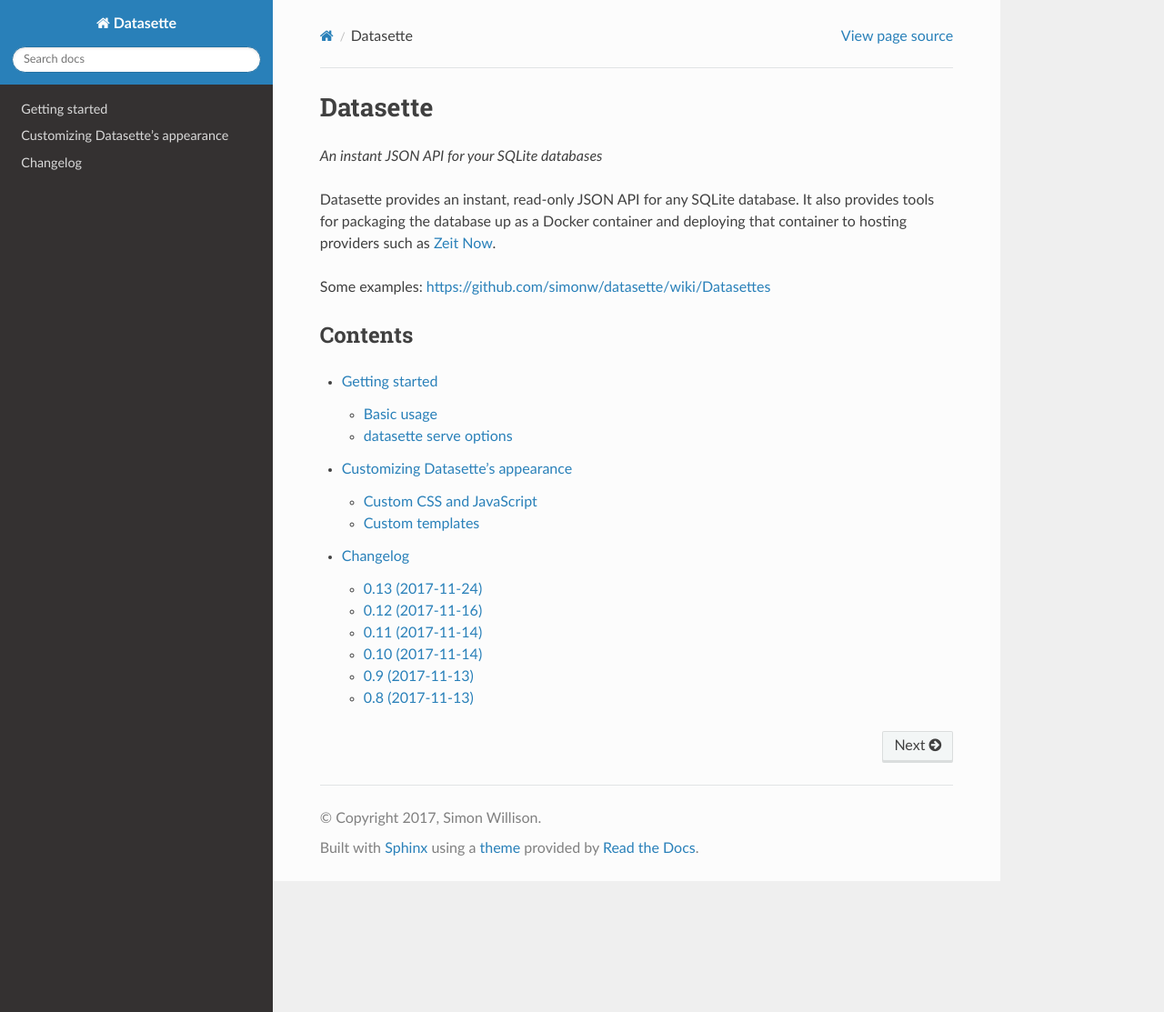
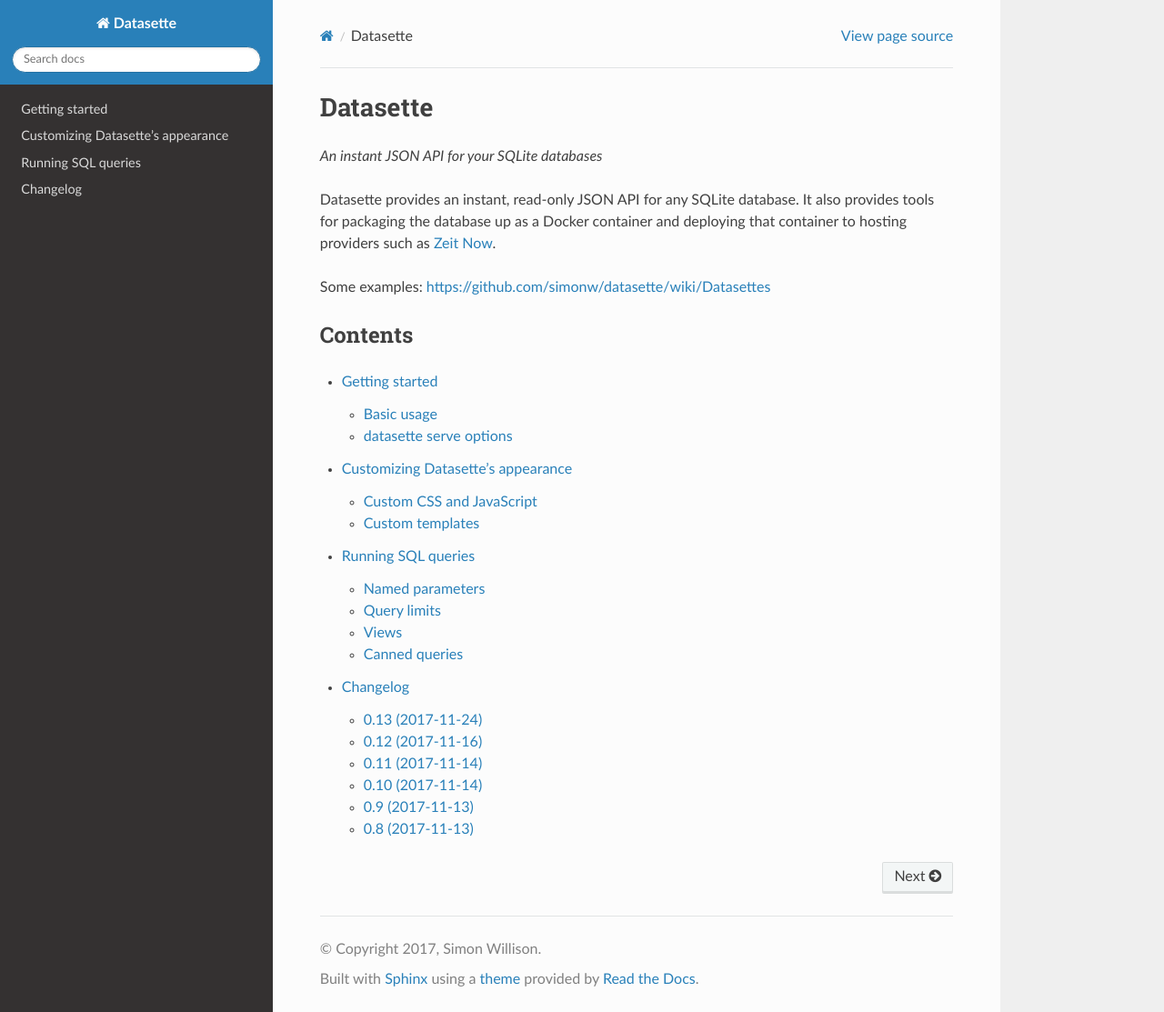
Before and after one commit to simonw/datasette, a Sphinx documentation site: the page built from docs/index.rst, in a window 1280 px wide and 1113 px high. Shown: the whole window at 91% size. Built offline with Sphinx 7.4.7 and the Read the Docs theme 2.0.0, drawn with Linux system fonts in a browser that asks for light colours; some of the changed lines change nothing that is shown.

Commit message:
Documentation for custom SQL queries
http://datasette.readthedocs.io/en/latest/sql_queries.html

Closes #20

```diff
--- a/docs/index.rst
+++ b/docs/index.rst
@@ -18,6 +18,7 @@
 
    getting_started
    custom_templates
+   sql_queries
    changelog
 
 .. _Zeit Now: https://zeit.co/now
--- /dev/null
+++ b/docs/sql_queries.rst
@@ -0,0 +1,117 @@
+Running SQL queries
+===================
+
+Datasette treats SQLite database files as read-only and immutable. This means it
+is not possible to execute INSERT or UPDATE statements using Datasette, which
+allows us to expose SELECT statements to the outside world without needing to
+worry about SQL injection attacks.
+
+The easiest way to execute custom SQL against Datasette is through the web UI.
+The database index page includes a SQL editor that lets you run any SELECT query
+you like. You can also construct queries using the filter interface on the
+tables page, then click "View and edit SQL" to open that query in the cgustom
+SQL editor.
+
+Any Datasette SQL query is reflected in the URL of the page, allowing you to
+bookmark them, share them with others and navigate through previous queries
+using your browser back button.
+
+You can also retrieve the results of any query as JSON by adding ``.json`` to
+the base URL.
+
+Named parameters
+----------------
+
+Datasette has special support for SQLite named parameters. Consider a SQL query
+like this::
+
+    select * from Street_Tree_List
+    where "PermitNotes" like :notes
+    and "qSpecies" = :species
+
+If you execute this query using the custom query editor, Datasette will extract
+the two named parameters and use them to construct form fields for you to
+provide values.
+
+You can also provide values for these fields by constructing a URL::
+
+    /mydatabase?sql=select...&species=44
+
+SQLite string escaping rules will be applied to values passed using named
+parameters - they will be wrapped in quotes and their content will be correctly
+escaped.
+
+Datasette disallows custom SQL containing the string PRAGMA, as SQLite pragma
+statements can be used to change database settings at runtime. If you need to
+include the string "pragma" in a query you can do so safely using a named
+parameter.
+
+Query limits
+------------
+
+To prevent rogue, long-running queries from making a Datasette instance
+inaccessible to other users, Datasette imposes some limits on the SQL that you
+can execute.
+
+By default, queries have a time limit of one second. If a query takes longer
+than this to run Datasette will terminate the query and return an error.
+
+If this time limit is too short for you, you can customize it using the
+``sql_time_limit_ms`` option - for example, to increase it to 3.5 seconds::
+
+    datasette mydatabase.db --sql_time_limit_ms=3500
+
+Datasette returns a maximum of 1,000 rows of data at a time. If you execute a
+query that returns more than 1,000 rows, Datasette will return the first 1,000
+and include a warning that the result set has been truncated. You can use
+OFFSET/LIMIT or other methods in your SQL to implement pagination if you need to
+return more than 1,000 rows.
+
+Views
+-----
+
+If you want to bundle some pre-written SQL queries with your Datasette-hosted
+database you can do so in two ways. The first is to include SQL views in your
+database - Datasette will then list those views on your database index page.
+
+The easiest way to create views is with the SQLite command-line interface::
+
+    $ sqlite3 sf-trees.db
+    SQLite version 3.19.3 2017-06-27 16:48:08
+    Enter ".help" for usage hints.
+    sqlite> CREATE VIEW demo_view AS select qSpecies from Street_Tree_List;
+    <CTRL+D>
+
+Canned queries
+--------------
+
+As an alternative to adding views to your database, you can define canned
+queries inside your ``metadata.json`` file. Here's an example::
+
+    {
+        "databases": {
+           "sf-trees": {
+               "queries": {
+                   "just_species": "select qSpecies from Street_Tree_List"
+               }
+           }
+        }
+    }
+
+Then run datasette like this::
+
+    datasette sf-trees.db -m metadata.json
+
+Each canned query will be listed on the database index page, and will also get
+its own URL at::
+
+    /database-name/canned-query-name
+
+For the above example, that URL would be::
+
+    /sf-trees/just_species
+
+Canned queries support named parameters, so if you include those in the SQL you
+will then be able to enter them using the form fields on the canned query page
+or by adding them to the URL. This means canned queries can be used to create
+custom JSON APIs based on a carefully designed SQL.
```
